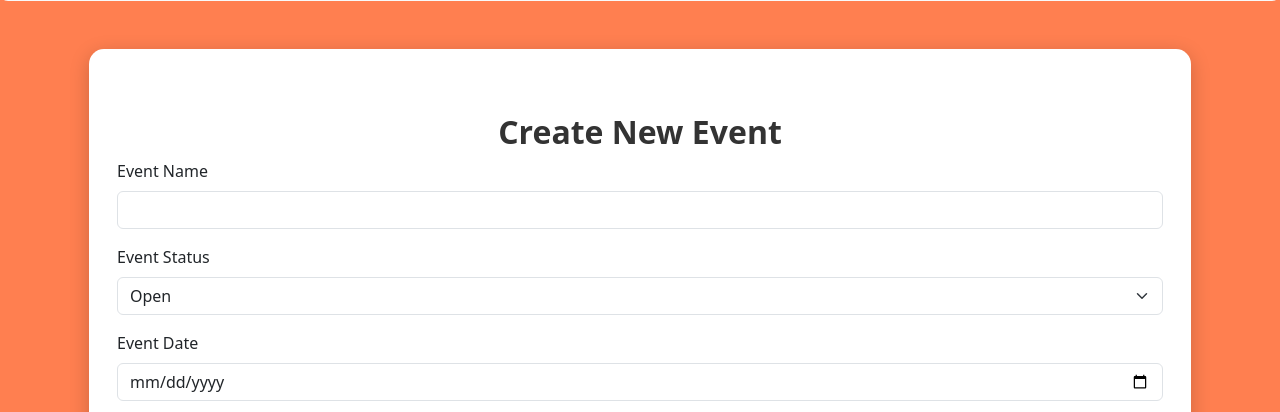
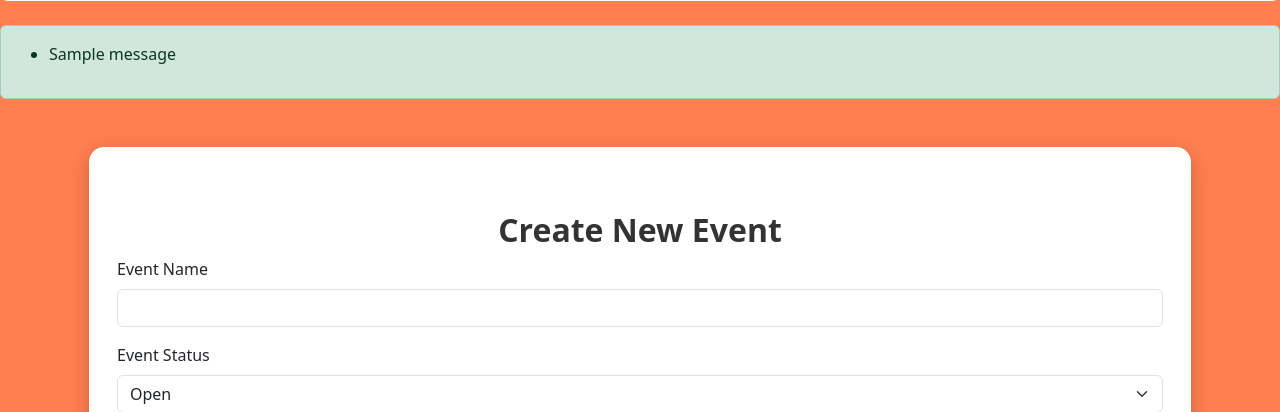
Before and after one commit to waisn22/iab207, a Flask app: page /events/create in a window 1280 px wide. Shown: the part 407-819 px from the top of the page. Run offline with Flask 3, Linux system fonts and the light colour scheme; a user stored in the database is signed in; tables that the repository leaves empty hold one stand-in row (values such as "Sample post"); one stand-in notice (Sample message) is shown; some libraries are stand-ins or nearby versions.

Commit message:
Message on Event

```diff
--- a/music/templates/event/create.html
+++ b/music/templates/event/create.html
@@ -3,6 +3,18 @@
 {% from 'bootstrap5/form.html' import render_form %}
 
 {% block content %}
+
+{% with messages = get_flashed_messages() %}
+{% if messages %}
+  <div class="alert alert-success">
+    <ul>
+      {% for message in messages %}
+        <li>{{ message }}</li>
+      {% endfor %}
+    </ul>
+  </div>
+{% endif %}
+{% endwith %}
 
 <div class="container mt-5">
   <div class="card">
```
